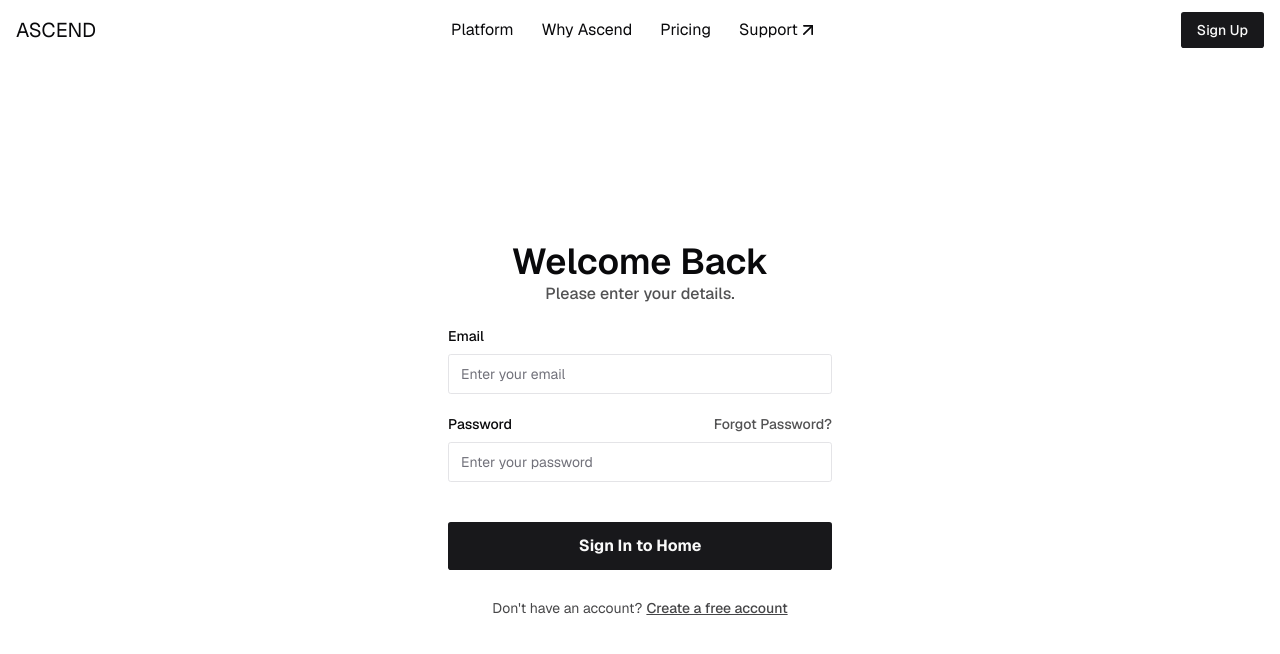
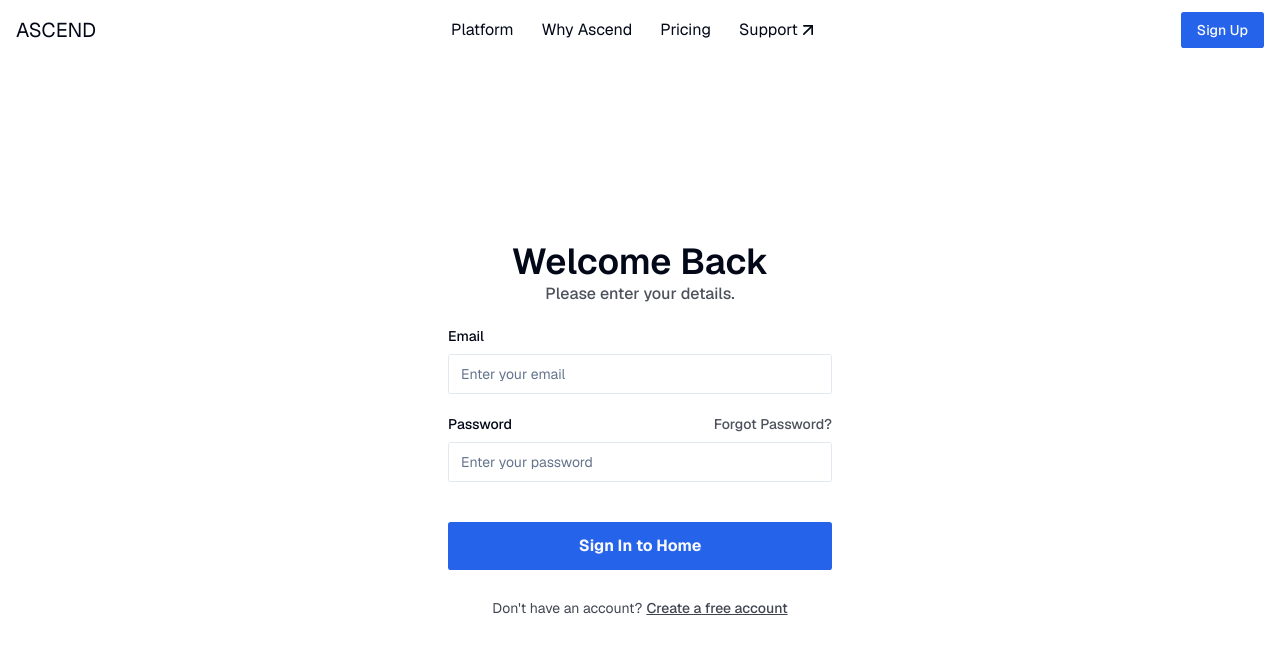
Before and after one commit to asendlabs/crm, a Next.js app: page /signin in a window 1280 px wide. Shown: the top 654 px of the page. Built offline with nearby package versions, Linux system fonts and the light colour scheme; no server answers.

Commit message:
Minor Improvements

```diff
--- a/src/app/(app)/home/page.tsx
+++ b/src/app/(app)/home/page.tsx
@@ -16,7 +16,7 @@ export default async function HomePage() {
         <h2 className="text-2xl font-semibold">Performance</h2>
         <p className="text-gray-500 text-sm">Check out how you are doing!</p>
       </div>
-      // TODO: Graphs
+      {/* // TODO: Graphs */}
       <div className="grid grid-flow-col gap-4 grid-cols-3">
         <Card>
           <CardHeader>
@@ -47,7 +47,7 @@ export default async function HomePage() {
       <div className="flex flex-col">
         <h2 className="text-2xl font-semibold">Recent Leads</h2>
       </div>
-      // TODO: Data Table
+      {/* // TODO: Data Table */}
     </section>
   );
 }
--- a/src/app/(app)/layout.tsx
+++ b/src/app/(app)/layout.tsx
@@ -16,7 +16,7 @@ export default async function AppLayout({
 
   return (
     <div className="flex flex-row min-h-screen max-w-screen">
-      <UserButton className="absolute top-5 right-4" />
+      <div className="absolute top-5 right-4"><UserButton /></div>
       <div className="absolute w-[12.5vw] right-[87.5vw]">
         <Sidebar />
       </div>
--- a/src/app/globals.css
+++ b/src/app/globals.css
@@ -5,49 +5,50 @@
 @layer base {
   :root {
     --background: 0 0% 100%;
-    --foreground: 240 10% 3.9%;
+    --foreground: 222.2 84% 4.9%;
     --card: 0 0% 100%;
-    --card-foreground: 240 10% 3.9%;
+    --card-foreground: 222.2 84% 4.9%;
     --popover: 0 0% 100%;
-    --popover-foreground: 240 10% 3.9%;
-    --primary: 240 5.9% 10%;
-    --primary-foreground: 0 0% 98%;
-    --secondary: 240 4.8% 95.9%;
-    --secondary-foreground: 240 5.9% 10%;
-    --muted: 240 4.8% 95.9%;
-    --muted-foreground: 240 3.8% 46.1%;
-    --accent: 240 4.8% 95.9%;
-    --accent-foreground: 240 5.9% 10%;
+    --popover-foreground: 222.2 84% 4.9%;
+    --primary: 221.2 83.2% 53.3%;
+    --primary-foreground: 210 40% 98%;
+    --secondary: 210 40% 96.1%;
+    --secondary-foreground: 222.2 47.4% 11.2%;
+    --muted: 210 40% 96.1%;
+    --muted-foreground: 215.4 16.3% 46.9%;
+    --accent: 210 40% 96.1%;
+    --accent-foreground: 222.2 47.4% 11.2%;
     --destructive: 0 84.2% 60.2%;
-    --destructive-foreground: 0 0% 98%;
-    --border: 240 5.9% 90%;
-    --input: 240 5.9% 90%;
-    --ring: 240 5.9% 10%;
+    --destructive-foreground: 210 40% 98%;
+    --border: 214.3 31.8% 91.4%;
+    --input: 214.3 31.8% 91.4%;
+    --ring: 221.2 83.2% 53.3%;
     --radius: 0.3rem;
   }
 
   .dark {
-    --background: 240 10% 3.9%;
-    --foreground: 0 0% 98%;
-    --card: 240 10% 3.9%;
-    --card-foreground: 0 0% 98%;
-    --popover: 240 10% 3.9%;
-    --popover-foreground: 0 0% 98%;
-    --primary: 0 0% 98%;
-    --primary-foreground: 240 5.9% 10%;
-    --secondary: 240 3.7% 15.9%;
-    --secondary-foreground: 0 0% 98%;
-    --muted: 240 3.7% 15.9%;
-    --muted-foreground: 240 5% 64.9%;
-    --accent: 240 3.7% 15.9%;
-    --accent-foreground: 0 0% 98%;
+    --background: 222.2 84% 4.9%;
+    --foreground: 210 40% 98%;
+    --card: 222.2 84% 4.9%;
+    --card-foreground: 210 40% 98%;
+    --popover: 222.2 84% 4.9%;
+    --popover-foreground: 210 40% 98%;
+    --primary: 217.2 91.2% 59.8%;
+    --primary-foreground: 222.2 47.4% 11.2%;
+    --secondary: 217.2 32.6% 17.5%;
+    --secondary-foreground: 210 40% 98%;
+    --muted: 217.2 32.6% 17.5%;
+    --muted-foreground: 215 20.2% 65.1%;
+    --accent: 217.2 32.6% 17.5%;
+    --accent-foreground: 210 40% 98%;
     --destructive: 0 62.8% 30.6%;
-    --destructive-foreground: 0 0% 98%;
-    --border: 240 3.7% 15.9%;
-    --input: 240 3.7% 15.9%;
-    --ring: 240 4.9% 83.9%;
+    --destructive-foreground: 210 40% 98%;
+    --border: 217.2 32.6% 17.5%;
+    --input: 217.2 32.6% 17.5%;
+    --ring: 224.3 76.3% 48%;
   }
 }
+
 
 @layer base {
   * {
--- a/src/components/LogoutBtn.tsx
+++ b/src/components/LogoutBtn.tsx
@@ -1,7 +1,7 @@
 "use client";
 
 import { Button } from "./ui/button";
-import { signOut } from "@/lib/actions/auth.actions";
+import { signOut } from "@/lib/actions/authentication.actions";
 
 const LogoutBtn = () => {
   return (
--- a/src/components/global/UserButton.tsx
+++ b/src/components/global/UserButton.tsx
@@ -6,29 +6,47 @@ import {
   DropdownMenuSeparator,
   DropdownMenuTrigger,
 } from "@/components/ui/dropdown-menu";
-import { LogOut, Settings } from "lucide-react";
 
 import { Button } from "@/components/ui/button";
 import Link from "next/link";
 import { LogoutLink } from "./LogoutLink";
 import React from "react";
+import { Settings } from "lucide-react";
 import { getUser } from "@/lib/lucia";
-import { signOut } from "@/lib/actions/auth.actions";
 
-const UserButton = async ({ className }: { className: string }) => {
+const UserButton = async () => {
   const user = await getUser();
   if (!user) {
     return null;
   }
   const avatarUrl = user.avatarUrl?.toString() || "";
-  const initials = user.name.toString().substring(0, 2).toUpperCase();
+
+  function getInitials(fullName: string): string {
+    // Remove trailing spaces
+    const trimmedName = fullName.trim();
+
+    // Split the trimmed name into words
+    const words = trimmedName.split(" ");
+
+    // Handle empty or single-word names
+    if (!words.length) return "";
+    if (words.length === 1) return words[0][0].toUpperCase();
+
+    // Get initials from first and last words
+    let initials = words[0][0].toUpperCase();
+    initials += words[words.length - 1][0].toUpperCase();
+
+    // Ensure output is maximum 2 characters
+    return initials.substring(0, 2);
+  }
+
+  const initials = getInitials(user.name?.toString() || "");
 
   return (
-    <div className={className}>
     <DropdownMenu>
       <DropdownMenuTrigger asChild>
         <Button variant="ghost" size="icon" className="rounded-full">
-            <Avatar className="h-8 w-8">
+          <Avatar className="h-10 w-10">
             <AvatarImage src={avatarUrl} />
             <AvatarFallback>{initials}</AvatarFallback>
           </Avatar>
@@ -38,9 +56,7 @@ const UserButton = async ({ className }: { className: string }) => {
       <DropdownMenuContent align="end">
         <div className="flex items-center gap-2 p-2">
           <div className="grid gap-0.5 leading-none">
-              <div className="font-semibold">
-                {user?.name?.toString() || ""}
-              </div>
+            <div className="font-semibold">{user?.name?.toString() || ""}</div>
             <div className="text-sm text-muted-foreground">
               {user?.email?.toString() || ""}
             </div>
@@ -62,7 +78,6 @@ const UserButton = async ({ className }: { className: string }) => {
         </DropdownMenuItem>
       </DropdownMenuContent>
     </DropdownMenu>
-    </div>
   );
 };
 
```
Also changed, not shown: 1 other file (tests, documents, lock files or other folders). Lines whose indentation alone changed are shown as unchanged.
